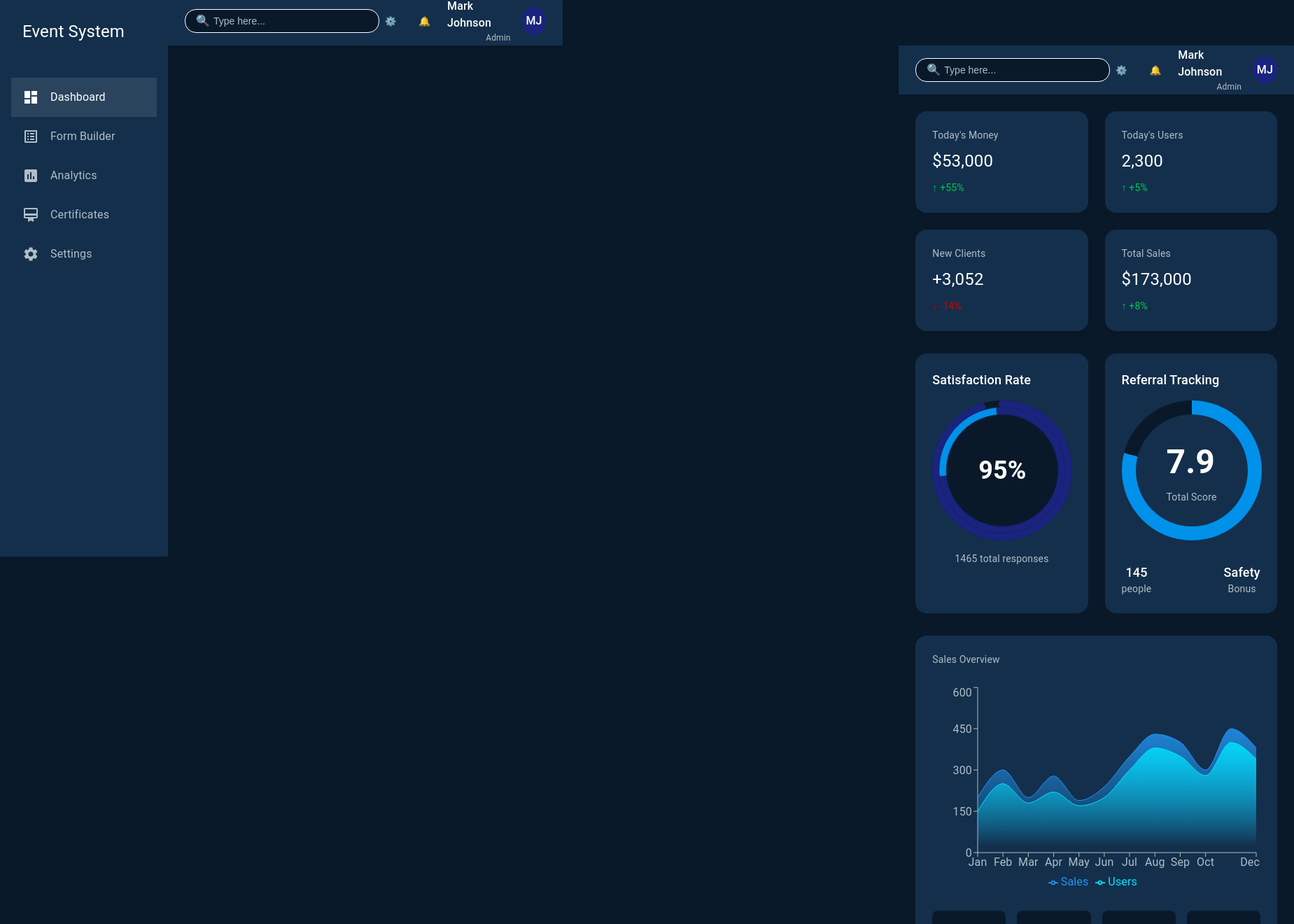
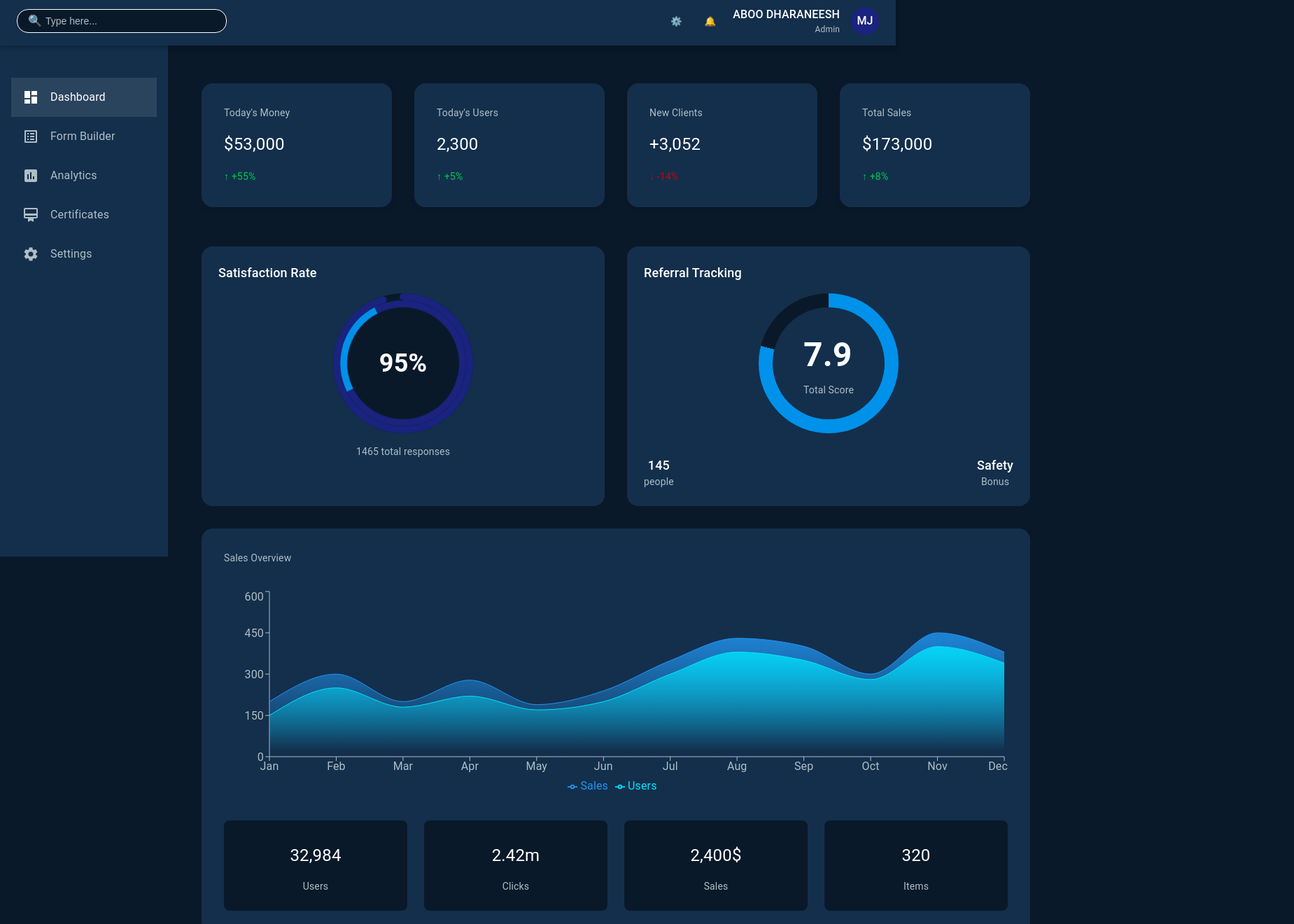
Before and after one commit to Dharaneeshsl/EYE-INTERNAL-HACK, a React (Create React App) app in the folder event-system/frontend/: page /dashboard in a window 1280 px wide. Shown: the part 5-1325 px from the top of the page at 70% size, 1849 px wide, since content can reach past the window. Built offline with nearby package versions, Linux system fonts and the light colour scheme.

Commit message:
fixed sidebar overlapping issue

```diff
--- a/event-system/frontend/src/components/analytics/ResponseAnalytics.js
+++ b/event-system/frontend/src/components/analytics/ResponseAnalytics.js
@@ -4,6 +4,10 @@ import { LineChart, Line, AreaChart, Area, BarChart, Bar, XAxis, YAxis, Cartesia
 
 const Container = styled.div`
   padding: ${({ theme }) => theme.spacing.lg};
+  margin-left: 240px;
+  @media (max-width: 900px) {
+    margin-left: 0;
+  }
 `;
 
 const Grid = styled.div`
--- a/event-system/frontend/src/components/certificates/CertificateManagement.js
+++ b/event-system/frontend/src/components/certificates/CertificateManagement.js
@@ -3,13 +3,17 @@ import styled from 'styled-components';
 
 const Container = styled.div`
   padding: ${({ theme }) => theme.spacing.lg};
+  margin-left: 240px;
+  @media (max-width: 900px) {
+    margin-left: 0;
+  }
 `;
 
 const CertificateCard = styled.div`
   background-color: ${({ theme }) => theme.colors.cardBg};
   border-radius: ${({ theme }) => theme.borderRadius.lg};
-  padding: ${({ theme }) => theme.spacing.lg};
-  margin-bottom: ${({ theme }) => theme.spacing.lg};
+  padding: ${({ theme }) => theme.spacing.xl};
+  margin-bottom: ${({ theme }) => theme.spacing.xl};
 `;
 
 const Title = styled.h2`
--- a/event-system/frontend/src/components/dashboard/DashboardWidgets.js
+++ b/event-system/frontend/src/components/dashboard/DashboardWidgets.js
@@ -7,9 +7,10 @@ import ReferralWidget from './ReferralWidget';
 const StatCard = styled.div`
   background-color: ${({ theme }) => theme.colors.cardBg};
   border-radius: ${({ theme }) => theme.borderRadius.lg};
-  padding: ${({ theme }) => theme.spacing.lg};
+  padding: ${({ theme }) => theme.spacing.xl};
   box-shadow: ${({ theme }) => theme.shadows.card};
   transition: transform 0.2s ease-in-out;
+  margin-bottom: ${({ theme }) => theme.spacing.lg};
 
   &:hover {
     transform: translateY(-2px);
@@ -19,29 +20,30 @@ const StatCard = styled.div`
 const StatValue = styled.div`
   font-size: 24px;
   color: ${({ theme }) => theme.colors.text.primary};
-  margin: ${({ theme }) => theme.spacing.sm} 0;
+  margin: ${({ theme }) => theme.spacing.md} 0;
 `;
 
 const StatLabel = styled.div`
   color: ${({ theme }) => theme.colors.text.secondary};
   font-size: 14px;
+  margin-bottom: ${({ theme }) => theme.spacing.sm};
 `;
 
 const StatTrend = styled.span`
-  color: ${({ isPositive }) => (isPositive ? '#00c853' : '#d50000')};
+  color: ${({ $isPositive }) => ($isPositive ? '#00c853' : '#d50000')};
   font-size: 14px;
 `;
 
 const ChartContainer = styled.div`
   height: 300px;
-  margin-top: ${({ theme }) => theme.spacing.lg};
+  margin-top: ${({ theme }) => theme.spacing.xl};
 `;
 
 const ActiveUsersGrid = styled.div`
   display: grid;
   grid-template-columns: repeat(4, 1fr);
-  gap: ${({ theme }) => theme.spacing.md};
-  margin-top: ${({ theme }) => theme.spacing.lg};
+  gap: ${({ theme }) => theme.spacing.lg};
+  margin-top: ${({ theme }) => theme.spacing.xl};
 `;
 
 const ActiveUserCard = styled.div`
@@ -70,7 +72,7 @@ export const StatsCard = ({ title, value, trend, isPositive }) => (
   <StatCard>
     <StatLabel>{title}</StatLabel>
     <StatValue>{value}</StatValue>
-    <StatTrend isPositive={isPositive}>
+    <StatTrend $isPositive={isPositive}>
       {isPositive ? '↑' : '↓'} {trend}
     </StatTrend>
   </StatCard>
--- a/event-system/frontend/src/components/forms/FormBuilder.js
+++ b/event-system/frontend/src/components/forms/FormBuilder.js
@@ -11,6 +11,10 @@ const FormBuilderContainer = styled.div`
   border-radius: ${({ theme }) => theme.borderRadius.lg};
   padding: ${({ theme }) => theme.spacing.lg};
   margin: ${({ theme }) => theme.spacing.lg};
+  margin-left: 240px;
+  @media (max-width: 900px) {
+    margin-left: 0;
+  }
 `;
 
 const FormBuilderHeader = styled.div`
@@ -125,9 +129,9 @@ const DeleteButton = styled.button`
 `;
 
 const ActionButton = styled.button`
-  background-color: ${props => props.variant === 'secondary' ? props.theme.colors.background : props.theme.colors.primary};
-  color: ${props => props.variant === 'secondary' ? props.theme.colors.text.primary : 'white'};
-  border: ${props => props.variant === 'secondary' ? `1px solid ${props.theme.colors.border}` : 'none'};
+  background-color: ${props => props.$variant === 'secondary' ? props.theme.colors.background : props.theme.colors.primary};
+  color: ${props => props.$variant === 'secondary' ? props.theme.colors.text.primary : 'white'};
+  border: ${props => props.$variant === 'secondary' ? `1px solid ${props.theme.colors.border}` : 'none'};
   border-radius: ${({ theme }) => theme.borderRadius.sm};
   padding: ${({ theme }) => theme.spacing.md} ${({ theme }) => theme.spacing.lg};
   cursor: pointer;
@@ -135,7 +139,7 @@ const ActionButton = styled.button`
 
   &:hover {
     opacity: 0.9;
-    border-color: ${props => props.variant === 'secondary' ? props.theme.colors.primary : 'none'};
+    border-color: ${props => props.$variant === 'secondary' ? props.theme.colors.primary : 'none'};
   }
 `;
 
@@ -252,7 +256,7 @@ const FormBuilder = () => {
       <FormBuilderContainer>
         <FormPreview form={formData} />
         <ButtonContainer>
-          <ActionButton variant="secondary" onClick={() => setIsPreviewMode(false)}>
+          <ActionButton $variant="secondary" onClick={() => setIsPreviewMode(false)}>
             Back to Editor
           </ActionButton>
         </ButtonContainer>
@@ -347,7 +351,7 @@ const FormBuilder = () => {
         {error && (
           <div style={{ color: 'red', marginRight: 'auto' }}>{error}</div>
         )}
-        <ActionButton variant="secondary" onClick={() => setIsPreviewMode(true)}>
+        <ActionButton $variant="secondary" onClick={() => setIsPreviewMode(true)}>
           Preview Form
         </ActionButton>
         <ActionButton
--- a/event-system/frontend/src/components/layout/DashboardLayout.js
+++ b/event-system/frontend/src/components/layout/DashboardLayout.js
@@ -3,26 +3,39 @@ import styled from 'styled-components';
 import Sidebar from './Sidebar';
 import Header from './Header';
 
-const DashboardLayout = ({ children }) => {
 const Layout = styled.div`
-    display: flex;
   min-height: 100vh;
   background-color: ${({ theme }) => theme.colors.background};
 `;
 
+const ContentWrapper = styled.div`
+  display: block;
+`;
+
+const SidebarWrapper = styled.div`
+  width: 240px;
+  flex-shrink: 0;
+`;
+
 const MainContent = styled.main`
   flex: 1;
-    margin-left: 240px;
-    padding-top: 70px;
+  padding: 32px 24px 24px 24px;
+  margin-left: 0;
+  margin-top: 30px;
 `;
 
+const DashboardLayout = ({ children }) => {
   return (
     <Layout>
+      <Header />
+      <ContentWrapper>
+
           <Sidebar />
-      <Header />
+
         <MainContent>
           {children}
         </MainContent>
+      </ContentWrapper>
     </Layout>
   );
 };
--- a/event-system/frontend/src/components/layout/Header.js
+++ b/event-system/frontend/src/components/layout/Header.js
@@ -4,12 +4,16 @@ import styled from 'styled-components';
 const HeaderContainer = styled.div`
   height: 70px;
   background-color: ${({ theme }) => theme.colors.cardBg};
-  margin-left: 240px;
+  width: 100%;
   padding: ${({ theme }) => theme.spacing.md} ${({ theme }) => theme.spacing.lg};
   display: flex;
   align-items: center;
   justify-content: space-between;
   box-shadow: ${({ theme }) => theme.shadows.card};
+  position: fixed;
+  top: 0;
+  left: 0;
+  z-index: 100;
 `;
 
 const SearchInput = styled.div`
@@ -108,7 +112,7 @@ const Header = () => {
         <IconButton>⚙️</IconButton>
         <IconButton>🔔</IconButton>
         <UserInfo>
-          <UserName>Mark Johnson</UserName>
+          <UserName>ABOO DHARANEESH</UserName>
           <UserRole>Admin</UserRole>
         </UserInfo>
         <UserAvatar>MJ</UserAvatar>
--- a/event-system/frontend/src/components/layout/Sidebar.js
+++ b/event-system/frontend/src/components/layout/Sidebar.js
@@ -30,12 +30,12 @@ const MenuItem = styled.div`
   display: flex;
   align-items: center;
   padding: ${({ theme }) => theme.spacing.md};
-  color: ${({ isActive, theme }) =>
-    isActive ? theme.colors.text.primary : theme.colors.text.secondary};
+  color: ${({ $isActive, theme }) =>
+    $isActive ? theme.colors.text.primary : theme.colors.text.secondary};
   cursor: pointer;
   transition: all 0.3s ease;
-  background-color: ${({ isActive }) =>
-    isActive ? 'rgba(255, 255, 255, 0.1)' : 'transparent'};
+  background-color: ${({ $isActive }) =>
+    $isActive ? 'rgba(255, 255, 255, 0.1)' : 'transparent'};
 
   &:hover {
     background-color: rgba(255, 255, 255, 0.1);
@@ -65,7 +65,7 @@ const Sidebar = () => {
       {menuItems.map((item) => (
         <MenuItem
           key={item.path}
-          isActive={location.pathname === item.path}
+          $isActive={location.pathname === item.path}
           onClick={() => navigate(item.path)}
         >
           {item.icon} {item.label}
--- a/event-system/frontend/src/pages/Dashboard.js
+++ b/event-system/frontend/src/pages/Dashboard.js
@@ -1,34 +1,71 @@
 import React from 'react';
 import styled from 'styled-components';
-import Sidebar from '../components/layout/Sidebar';
-import Header from '../components/layout/Header';
+import DashboardLayout from '../components/layout/DashboardLayout';
 import { StatsCard, SalesChart } from '../components/dashboard/DashboardWidgets';
 import SatisfactionWidget from '../components/dashboard/SatisfactionWidget';
 import ReferralWidget from '../components/dashboard/ReferralWidget';
 
-const DashboardContainer = styled.div`
-  background-color: ${({ theme }) => theme.colors.background};
-  min-height: 100vh;
+const StatsGrid = styled.div`
+  width: 100%;
+  max-width: 1200px;
+  margin: 0 auto 32px auto;
+  display: grid;
+  grid-template-columns: repeat(auto-fit, minmax(220px, 1fr));
+  gap: 32px;
+  box-sizing: border-box;
+  overflow-x: auto;
+  margin-left: 240px;
+  @media (max-width: 1200px) {
+    margin-left: 0;
+  }
+  @media (max-width: 900px) {
+    grid-template-columns: 1fr;
+    gap: 16px;
+    margin-left: 0;
+  }
 `;
 
-const MainContent = styled.div`
+const WidgetGrid = styled.div`
+  width: 100%;
+  max-width: 1200px;
+  margin: 0 auto 32px auto;
+  display: grid;
+  grid-template-columns: repeat(auto-fit, minmax(300px, 1fr));
+  gap: 32px;
+  box-sizing: border-box;
+  overflow-x: auto;
   margin-left: 240px;
-  padding: ${({ theme }) => theme.spacing.lg};
+  @media (max-width: 1200px) {
+    margin-left: 0;
+  }
+  @media (max-width: 900px) {
+    grid-template-columns: 1fr;
+    gap: 16px;
+    margin-left: 0;
+  }
 `;
 
-const StatsGrid = styled.div`
-  display: grid;
-  grid-template-columns: repeat(auto-fit, minmax(240px, 1fr));
-  gap: ${({ theme }) => theme.spacing.lg};
-  margin-bottom: ${({ theme }) => theme.spacing.xl};
+const ChartWrapper = styled.div`
+  width: 100%;
+  max-width: 1200px;
+  margin: 0 auto;
+  box-sizing: border-box;
+  overflow-x: auto;
+  margin-left: 240px;
+  @media (max-width: 1200px) {
+    margin-left: 0;
+  }
 `;
 
 const Dashboard = () => {
+  React.useEffect(() => {
+    document.body.style.overflowX = 'hidden';
+    return () => {
+      document.body.style.overflowX = '';
+    };
+  }, []);
   return (
-    <DashboardContainer>
-      <Sidebar />
-      <Header />
-      <MainContent>
+    <DashboardLayout>
       <StatsGrid>
         <StatsCard
           title="Today's Money"
@@ -55,15 +92,14 @@ const Dashboard = () => {
           isPositive={true}
         />
       </StatsGrid>
-
-        <StatsGrid>
+      <WidgetGrid>
         <SatisfactionWidget />
         <ReferralWidget />
-        </StatsGrid>
-
+      </WidgetGrid>
+      <ChartWrapper>
         <SalesChart />
-      </MainContent>
-    </DashboardContainer>
+      </ChartWrapper>
+    </DashboardLayout>
   );
 };
 
```
Lines whose indentation alone changed are shown as unchanged.
